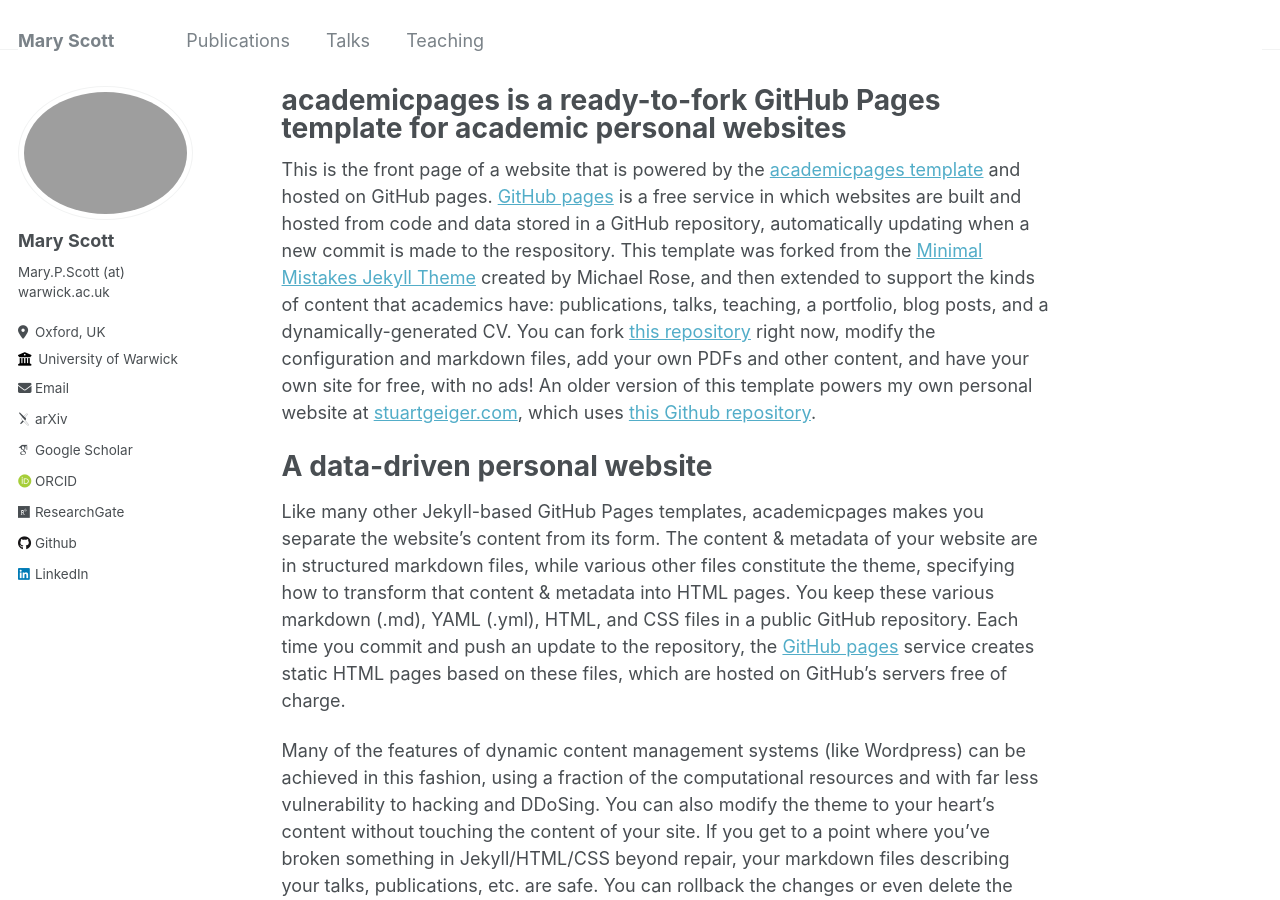
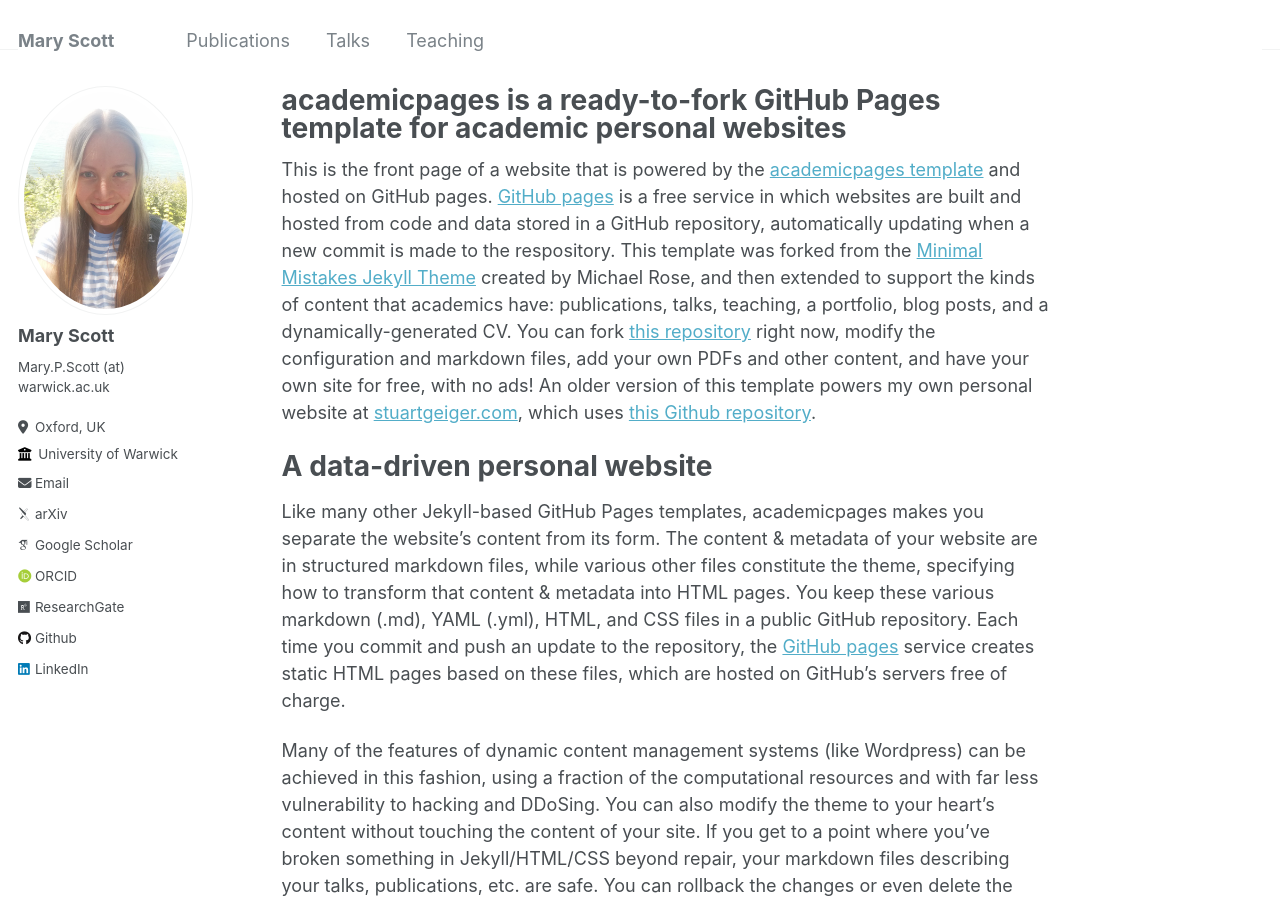
Before and after one commit to mary-python/mary-python.github.io, a Jekyll site: the page built from _pages/about.md, in a window 1280 px wide and 900 px high. Built offline with Jekyll 4.4.1, drawn with Linux system fonts in a browser that asks for light colours; some web fonts are replaced.

Commit message:
Update _config.yml

```diff
--- a/_config.yml
+++ b/_config.yml
@@ -21,7 +21,7 @@ repository               : "mary-python.github.io/mary-python.github.io"
 #               Additional customization can be done by editing /_includes/author-profile.html
 author:
   # Biographic information
-  avatar           : "mary.png"
+  avatar           : "mary.jpg"
   name             : "Mary Scott"
   bio              : "Mary.P.Scott (at) warwick.ac.uk"
   location         : "Oxford, UK"
```
